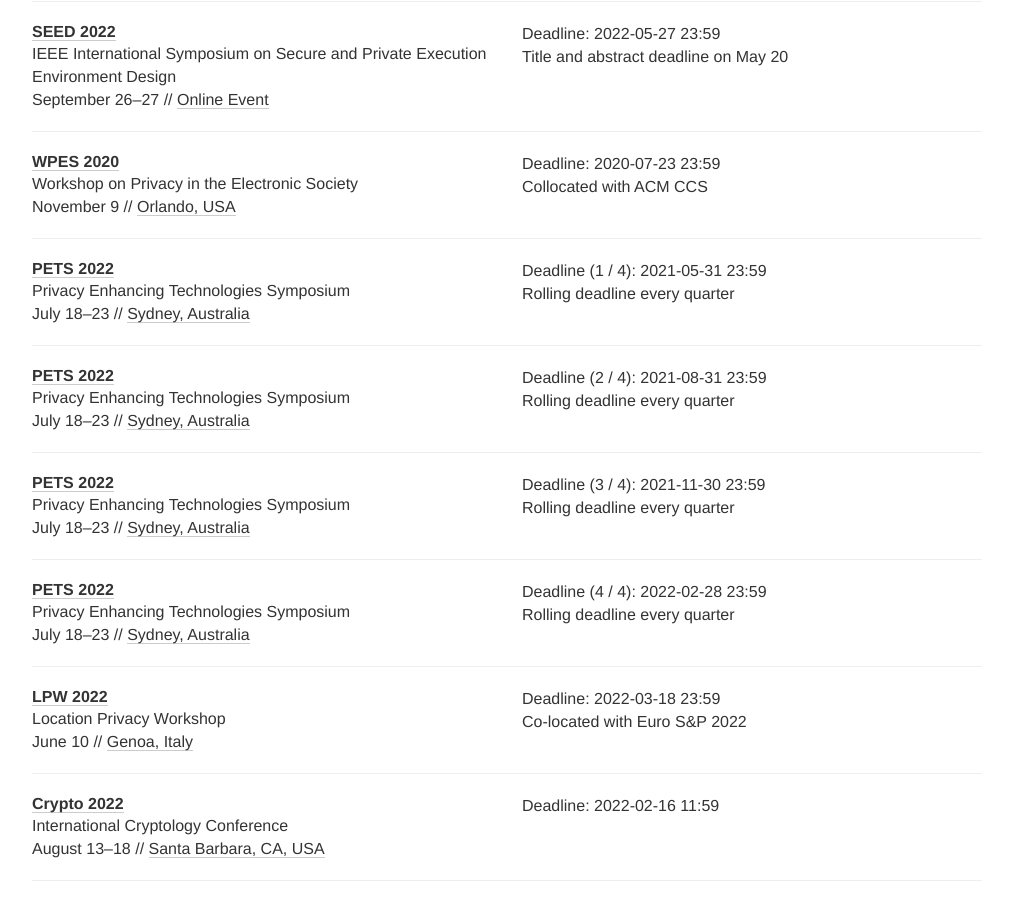
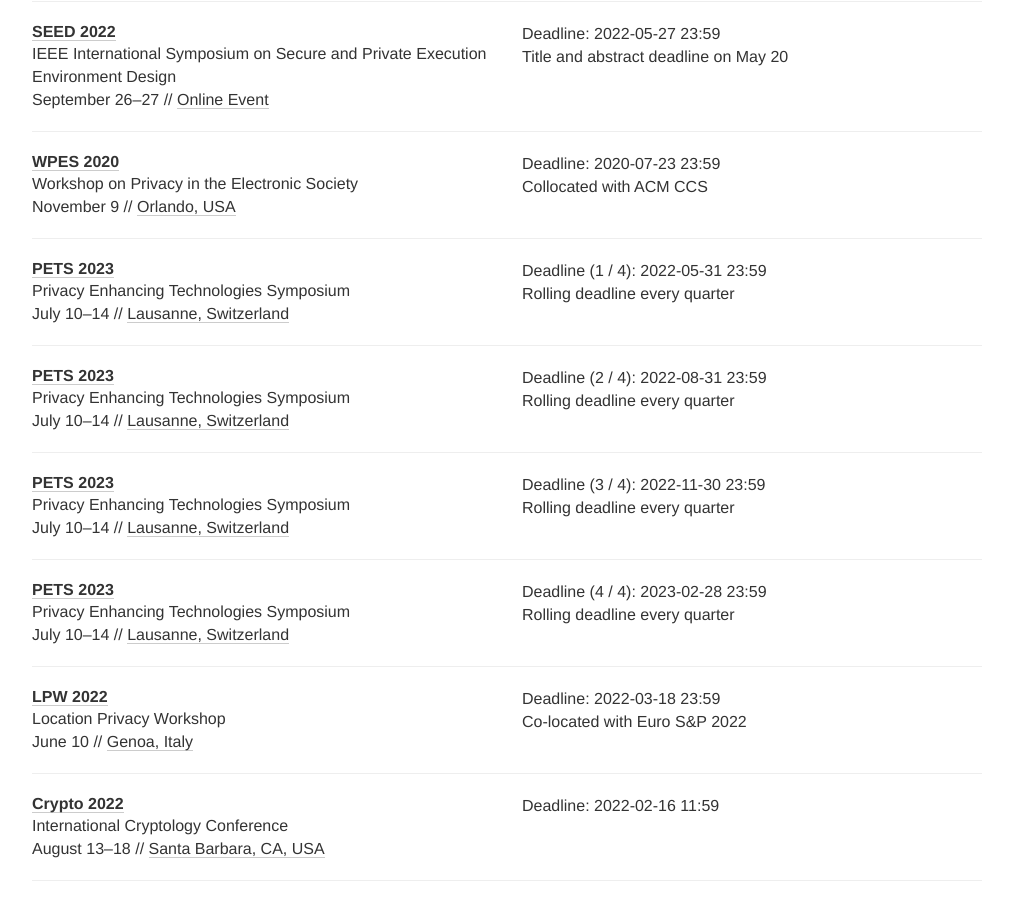
Before and after one commit to sec-deadlines/sec-deadlines.github.io, a Jekyll site: the page built from index.html, in a window 1280 px wide and 900 px high, scrolled down 3103 px. Shown: the whole window, without its empty margins (133-1146 px from the left). Built offline with Jekyll 4.4.1, drawn with Linux system fonts in a browser that asks for light colours; nearby versions of some CDN libraries; comment, search, counter and statistics services are not loaded.

Commit message:
updated PETS to '23

```diff
--- a/_data/conferences.yml
+++ b/_data/conferences.yml
@@ -182,8 +182,8 @@
 
 - name: PETS
   description: Privacy Enhancing Technologies Symposium
-  year: 2022
-  link: https://petsymposium.org
+  year: 2023
+  link: https://www.petsymposium.org/cfp23.php
   deadline:
     - "%Y-05-31 23:59"
     - "%Y-08-31 23:59"
@@ -191,8 +191,8 @@
     - "%y-02-28 23:59"
   comment: Rolling deadline every quarter
   timezone: Etc/GMT+11
-  date: July 18-23
-  place: Sydney, Australia
+  date: July 10-14
+  place: Lausanne, Switzerland
   tags: PRIV
 
 - name: LPW
```
